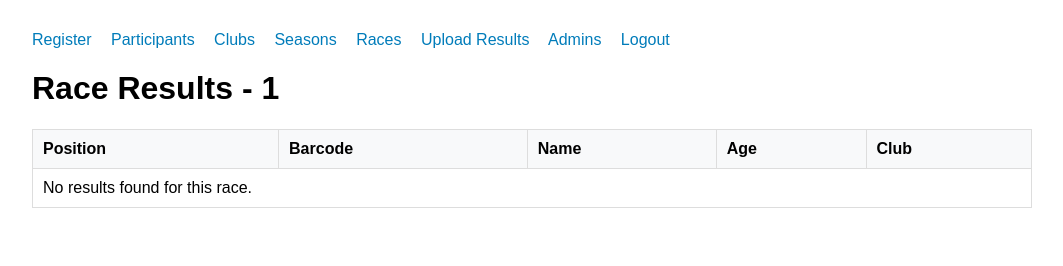
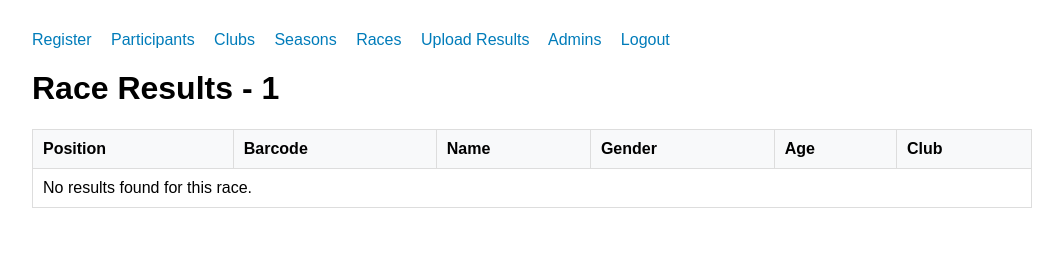
Before and after one commit to Romsey-Road-Runners/cc6-app, a Flask app: page /race_results/1 in a window 1280 px wide. Shown: the part 273-539 px from the top of the page, without its empty margins (108-1171 px from the left). Run offline with Flask 3, Linux system fonts and the light colour scheme; the visitor is signed in with stand-in values (Sample User, id 1); data that the repository does not hold is empty.

Commit message:
Add gender

```diff
--- a/api/database.py
+++ b/api/database.py
@@ -240,6 +240,7 @@ def get_race_results(race_name):
                 f"{p.get('first_name', '')} {p.get('last_name', '')}".strip()
             )
             result_data["club"] = p.get("club", "")
+            result_data["gender"] = p.get("gender", "")
 
             # Calculate age from date_of_birth if available
             dob = p.get("date_of_birth")
@@ -266,6 +267,7 @@ def get_race_results(race_name):
             result_data["participant_name"] = ""
             result_data["club"] = ""
             result_data["age"] = ""
+            result_data["gender"] = ""
 
         result_list.append(result_data)
 
--- a/api/templates/race_results.html
+++ b/api/templates/race_results.html
@@ -23,6 +23,7 @@
                 <th>Position</th>
                 <th>Barcode</th>
                 <th>Name</th>
+                <th>Gender</th>
                 <th>Age</th>
                 <th>Club</th>
             </tr>
@@ -33,12 +34,13 @@
                 <td>{{ result.position }}</td>
                 <td>{{ result.barcode }}</td>
                 <td>{{ result.participant_name or '-' }}</td>
+                <td>{{ result.gender or '-' }}</td>
                 <td>{{ result.age or '-' }}</td>
                 <td>{{ result.club or '-' }}</td>
             </tr>
             {% else %}
             <tr>
-                <td colspan="5">No results found for this race.</td>
+                <td colspan="6">No results found for this race.</td>
             </tr>
             {% endfor %}
         </tbody>
```
